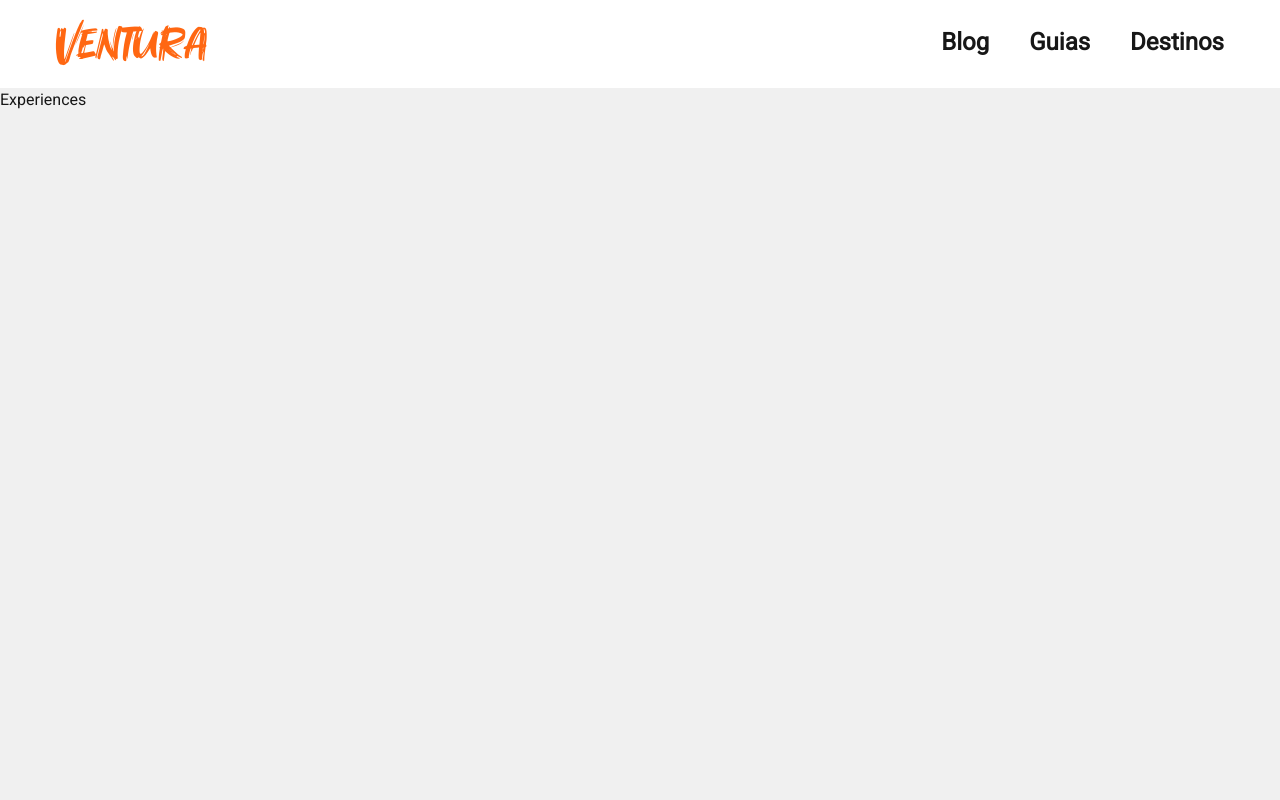
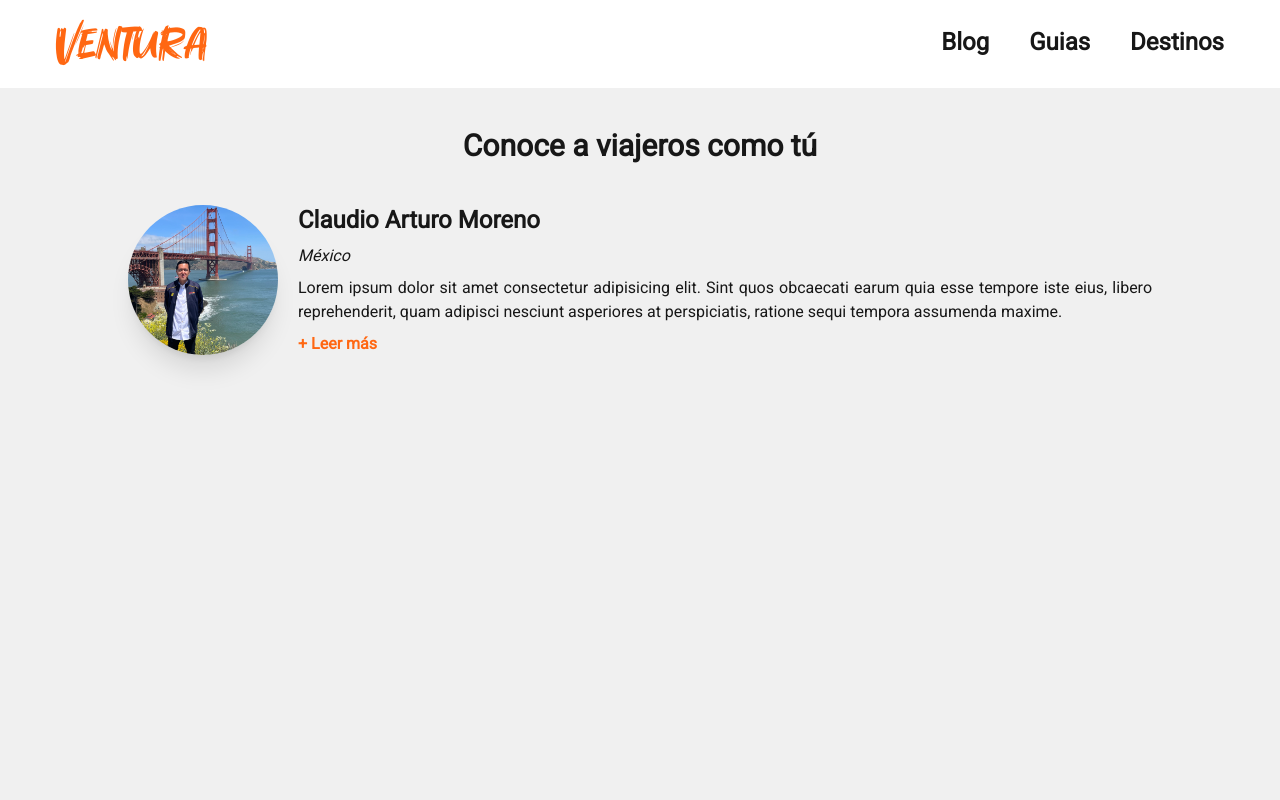
Before and after one commit to claudiocoder/VenturaUI, a Next.js app: page /experiences in a window 1280 px wide. Shown: the top 800 px of the page. Built offline with nearby package versions, Linux system fonts and the light colour scheme.

Commit message:
feat: adds backapacker list ui

```diff
--- /dev/null
+++ b/src/app/blog/page.tsx
@@ -0,0 +1,13 @@
+import React from "react";
+
+const Blog = () => {
+  return (
+    <div className="my-10">
+      <div className="flex flex-col w-full justify-center items-center">
+        <h2 className="text-3xl font-bold">Blog</h2>
+      </div>
+    </div>
+  );
+};
+
+export default Blog;
--- a/src/app/components/About.tsx
+++ b/src/app/components/About.tsx
@@ -14,7 +14,7 @@ export const About = () => {
             alt={"autor"}
             width={150}
             height={150}
-            className="rounded-full shadow-2xl mb-5"
+            className="rounded-full shadow-xl mb-5"
           />
           <p className="font-bold text-center w-full">Claudio Moreno</p>
         </div>
--- /dev/null
+++ b/src/app/components/Backpacker.tsx
@@ -0,0 +1,43 @@
+import Image from "next/image";
+import Link from "next/link";
+
+interface BackpackerProps {
+  src: string;
+  alt: string;
+  className?: string;
+  slug: string;
+}
+
+function Backpacker(props: BackpackerProps) {
+  const { className } = props;
+  return (
+    <div className="my-10">
+      <div className="flex flex-col md:flex-row justify-center items-center gap-5 px-[10%]">
+        <Image
+          height={500}
+          width={650}
+          src={props.src}
+          alt={props.alt}
+          className={`${className}`}
+        />
+        <div className="flex flex-col justify-center items-center md:items-start">
+          <h2 className="text-2xl font-bold mb-2">Claudio Arturo Moreno</h2>
+          <h3 className="tex-xl italic mb-2">México</h3>
+          <p className="mb-2 text-justify">
+            Lorem ipsum dolor sit amet consectetur adipisicing elit. Sint quos
+            obcaecati earum quia esse tempore iste eius, libero reprehenderit,
+            quam adipisci nesciunt asperiores at perspiciatis, ratione sequi
+            tempora assumenda maxime.
+          </p>
+          <Link href={props.slug}>
+            <div className="font-bold text-venturaprimary cursor-pointer">
+              + Leer más
+            </div>
+          </Link>
+        </div>
+      </div>
+    </div>
+  );
+}
+
+export default Backpacker;
--- a/src/app/content/Page.tsx
+++ /dev/null
@@ -1,7 +0,0 @@
-import React from "react";
-
-const Blog = () => {
-  return <div>Blog</div>;
-};
-
-export default Blog;
--- a/src/app/experiences/page.tsx
+++ b/src/app/experiences/page.tsx
@@ -1,7 +1,22 @@
 import React from "react";
+import Backpacker from "../components/Backpacker";
 
 const Experiences = () => {
-  return <div>Experiences</div>;
+  return (
+    <div className="my-10">
+      <div className="flex flex-col w-full justify-center items-center ">
+        <h2 className="text-3xl font-bold">Conoce a viajeros como tú</h2>
+        <div className="flex">
+          <Backpacker
+            src="/img/users/autor.jpg"
+            alt="ClaudioM"
+            className="rounded-full shadow-xl w-[150px]"
+            slug="/backpack"
+          />
+        </div>
+      </div>
+    </div>
+  );
 };
 
 export default Experiences;
--- a/src/app/lib/mdx/components.tsx
+++ b/src/app/lib/mdx/components.tsx
@@ -15,9 +15,7 @@ export const MDXComponents = {
         src={props.src}
         alt={props.alt}
         {...props}
-        className={
-          "mx-auto my-10 shadow-[0_5px_15px_rgba(0,0,0,0.35)] mb-2 rounded-lg"
-        }
+        className={"mx-auto my-10 shadow-xl mb-2 rounded-lg"}
       />
     );
   },
--- a/src/app/page.tsx
+++ b/src/app/page.tsx
@@ -55,7 +55,7 @@ export default async function Home() {
               })}
           </div>
           {posts.length >= 6 && (
-            <Link href="/content">
+            <Link href="/blog">
               <div className="text-venturaprimary w-full text-center py-3 font-bold cursor-pointer">
                 + Ver más
               </div>
```
